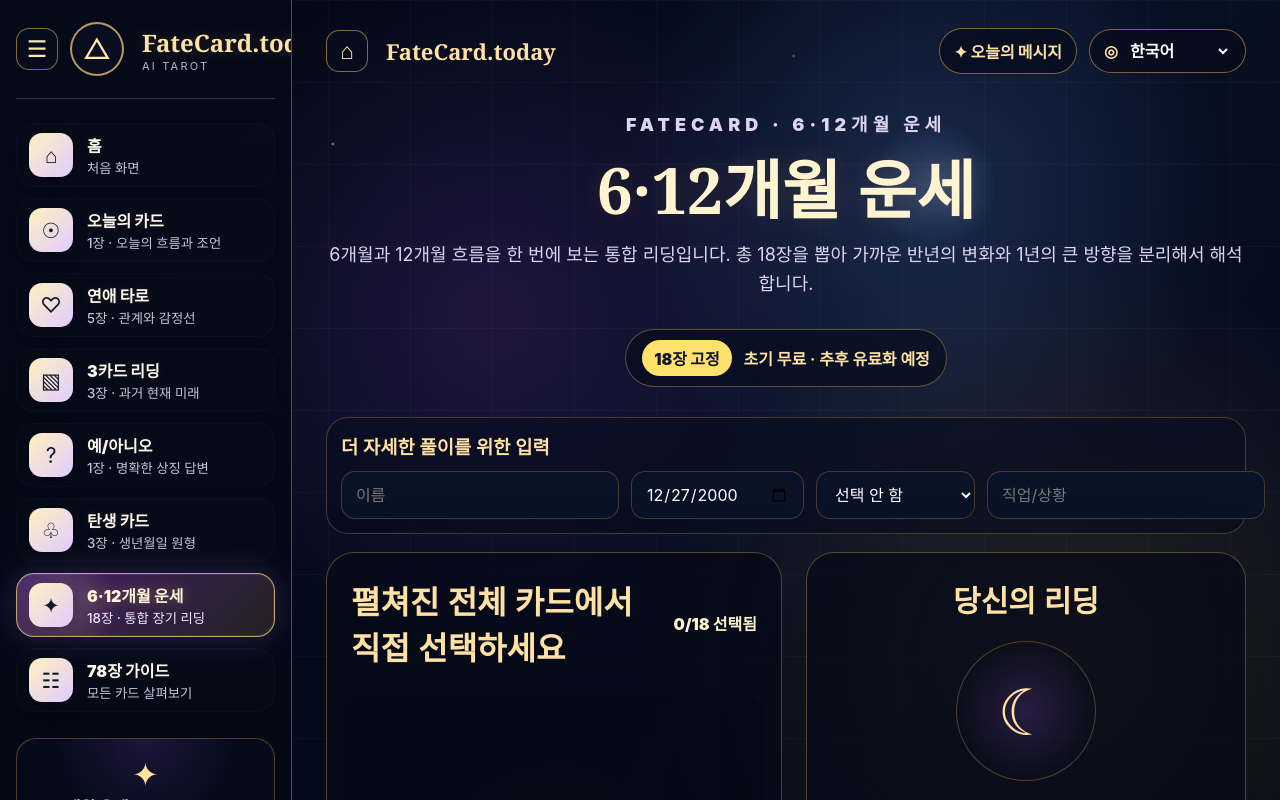
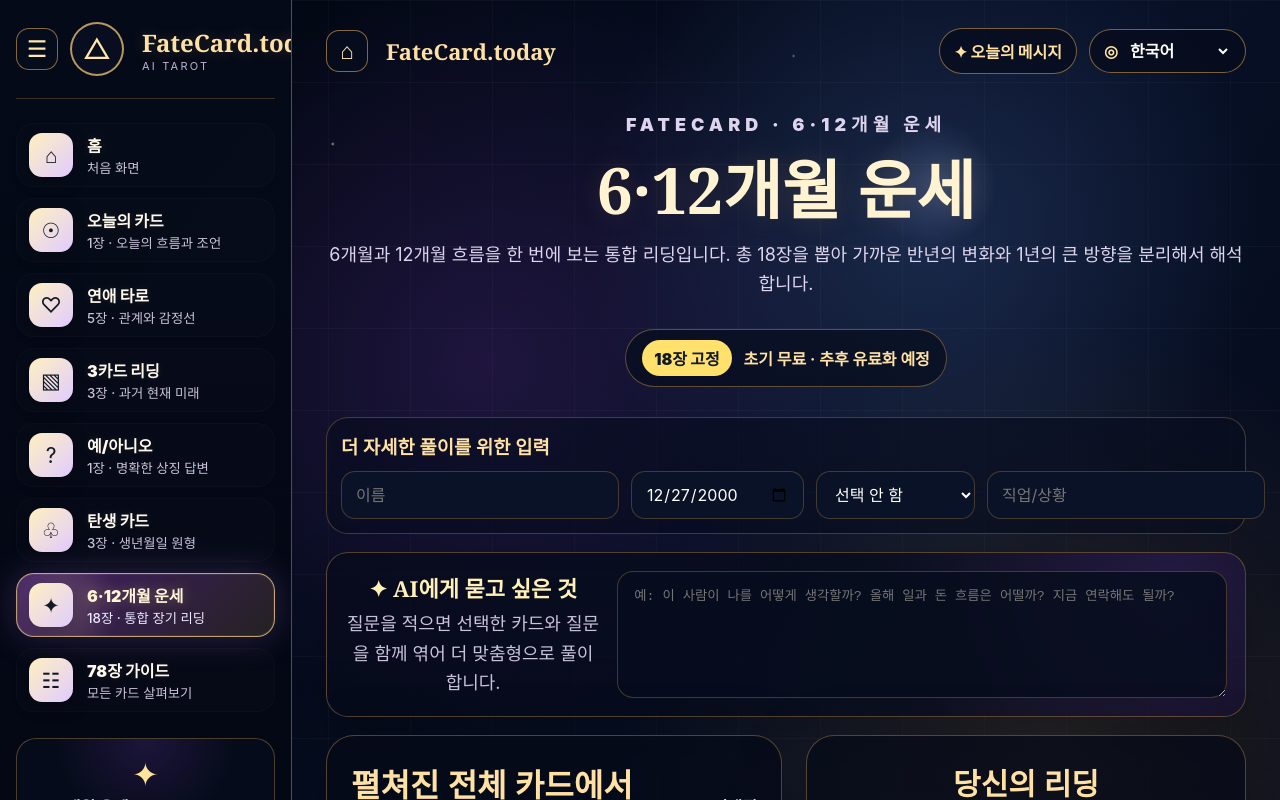
Before and after one commit to Yangjihoon1227/fatecard-today, a React (Vite) app: page / in a window 1280 px wide. Both pictures are taken after a click on the button "6·12개월 운세". Shown: the top 800 px of the page. Built offline with nearby package versions, Linux system fonts and the light colour scheme.

Commit message:
Add v27 question-aware tarot answers and card deselect UX

```diff
--- a/package.json
+++ b/package.json
@@ -1,7 +1,7 @@
 {
-  "name": "fatecard-today-v26",
+  "name": "fatecard-today-v27",
   "private": true,
-  "version": "26.0.0",
+  "version": "27.0.0",
   "type": "module",
   "scripts": {
     "dev": "node dev.cjs",
@@ -18,5 +18,5 @@
     "react-dom": "latest"
   },
   "devDependencies": {},
-  "description": "FateCard.today v26: fixed-count readings, 18-card 6/12 month reading, stronger nav, improved full-deck spread layout."
+  "description": "FateCard.today v27: card deselect/toggle UX and question-aware AI-style tarot answers."
 }
--- a/src/App.tsx
+++ b/src/App.tsx
@@ -65,7 +65,7 @@ function rwsImageUrl(cardId: string) {
 
 type Copy = {
   brand:string; brandSub:string; home:string; menu:string; fixed:string; freeNow:string; laterPaid:string;
-  landingTitle:string; landingSub:string; landingLead:string; selectFromSpread:string; tip:string; selected:string; reveal:string; reshuffle:string; reset:string; copy:string; copied:string;
+  landingTitle:string; landingSub:string; landingLead:string; selectFromSpread:string; tip:string; selected:string; reveal:string; reshuffle:string; reset:string; copy:string; copied:string; deselectHint:string; askTitle:string; askPlaceholder:string; askHelp:string; questionAnswerTitle:string;
   todayMessage:string; readingTitle:string; readingWaiting:string; aiExplainTitle:string; aiExplainText:string; cardBackNote:string; legal:string; search:string; sponsorEmail:string;
   name:string; birth:string; gender:string; job:string; genderOptions: Record<Gender,string>; start:string; homeStart:string; deckStart:string; howTitle:string; how:string[];
   requiredCards:(n:number)=>string; selectedOf:(a:number,b:number)=>string; monthsLead:string; monthsFormTitle:string;
@@ -81,7 +81,7 @@ const KO: Copy = {
   landingTitle:"FateCard.today", landingSub:"AI가 함께 해석하는 나만의 타로",
   landingLead:"리딩 종류마다 필요한 카드 수를 정해두었습니다. 펼쳐진 전체 덱에서 직접 카드를 고르고, 선택이 끝난 뒤에만 풀이가 열립니다.",
   selectFromSpread:"펼쳐진 전체 카드에서 직접 선택하세요", tip:"직감이 이끄는 카드를 고르세요. 정답은 카드보다 선택하는 순간의 마음에 더 가깝습니다.",
-  selected:"선택됨", reveal:"풀이 보기", reshuffle:"다시 섞기", reset:"선택 초기화", copy:"풀이 복사", copied:"복사됨",
+  selected:"선택됨", reveal:"풀이 보기", reshuffle:"다시 섞기", reset:"선택 초기화", copy:"풀이 복사", copied:"복사됨", deselectHint:"선택한 카드는 다시 누르면 내려놓을 수 있습니다.", askTitle:"AI에게 묻고 싶은 것", askPlaceholder:"예: 이 사람이 나를 어떻게 생각할까? 올해 일과 돈 흐름은 어떨까? 지금 연락해도 될까?", askHelp:"질문을 적으면 선택한 카드와 질문을 함께 엮어 더 맞춤형으로 풀이합니다.", questionAnswerTitle:"질문에 대한 AI 타로 답변",
   todayMessage:"오늘의 메시지", readingTitle:"당신의 리딩", readingWaiting:"필요한 카드를 모두 선택하면 여기에 풀이가 나타납니다.",
   aiExplainTitle:"AI 타로 해석이란?", aiExplainText:"AI가 카드의 의미, 선택 순서, 리딩 종류, 입력 정보를 종합하여 상징 흐름을 해석합니다. 단순 키워드가 아니라 현재 질문에 맞춰 흐름·감정·주의점·행동 방향을 정리합니다.",
   cardBackNote:"카드 뒷면은 새로 만든 오리지널 디자인입니다. 카드 앞면은 1909년 퍼블릭 도메인 계열 이미지를 기준으로 표시합니다.",
@@ -111,7 +111,7 @@ const KO: Copy = {
 const EN: Copy = {
   ...KO, home:"Home", menu:"Menu", fixed:"fixed", freeNow:"Free now", laterPaid:"Paid later",
   landingSub:"AI-assisted tarot for your own reading", landingLead:"Each reading has its own fixed card count. Pick directly from the full spread; the interpretation opens only after every required card is chosen.",
-  selectFromSpread:"Choose directly from the full spread", tip:"Pick the card your instinct pulls toward. The answer begins with attention.", selected:"selected", reveal:"Show reading", reshuffle:"Shuffle again", reset:"Reset", copy:"Copy reading", copied:"Copied",
+  selectFromSpread:"Choose directly from the full spread", tip:"Pick the card your instinct pulls toward. The answer begins with attention.", selected:"selected", reveal:"Show reading", reshuffle:"Shuffle again", reset:"Reset", copy:"Copy reading", copied:"Copied", deselectHint:"Tap a selected card again to put it back.", askTitle:"Ask AI tarot", askPlaceholder:"Example: How does this person feel about me? What should I do next? How will work and money flow this year?", askHelp:"Write your question and the reading will connect your cards to that exact concern.", questionAnswerTitle:"AI tarot answer to your question",
   todayMessage:"Today’s message", readingTitle:"Your reading", readingWaiting:"The interpretation appears here after all required cards are selected.",
   aiExplainTitle:"What is AI tarot interpretation?", aiExplainText:"AI combines card meanings, order, reading type, and personal context into a symbolic reading with flow, emotion, caution, and action guidance.",
   cardBackNote:"Card backs are original artwork. Card fronts use public-domain 1909 style tarot images.", legal:"Entertainment and self-reflection only. Not medical, legal, or financial advice.",
@@ -157,6 +157,7 @@ export default function App(){
   const [birth,setBirth]=useState(localStorage.getItem("fate-birth")||"2000-12-27");
   const [gender,setGender]=useState<Gender>((localStorage.getItem("fate-gender") as Gender)||"unset");
   const [job,setJob]=useState(localStorage.getItem("fate-job")||"");
+  const [question,setQuestion]=useState(localStorage.getItem("fate-question")||"");
   const [copied,setCopied]=useState(false);
 
   const c=UI[lang]||KO;
@@ -165,13 +166,13 @@ export default function App(){
   const selectedCards=selectedIds.map((id,i)=>makeCard(TAROT_DECK.find(x=>x.id===id)||TAROT_DECK[0],lang,`${shuffleSeed}-${id}-${i}`));
   const complete=need>0 && selectedIds.length>=need;
   const personal={name,birth,gender,job};
-  const blocks=makeReading(mode,selectedCards,c,personal,lang);
+  const blocks=makeReading(mode,selectedCards,c,personal,lang,question);
 
-  useEffect(()=>{localStorage.setItem("fate-lang",lang);localStorage.setItem("fate-name",name);localStorage.setItem("fate-birth",birth);localStorage.setItem("fate-gender",gender);localStorage.setItem("fate-job",job);},[lang,name,birth,gender,job]);
+  useEffect(()=>{localStorage.setItem("fate-lang",lang);localStorage.setItem("fate-name",name);localStorage.setItem("fate-birth",birth);localStorage.setItem("fate-gender",gender);localStorage.setItem("fate-job",job);localStorage.setItem("fate-question",question);},[lang,name,birth,gender,job,question]);
   useEffect(()=>{setSelectedIds([]);setRevealed(false);setCopied(false);},[mode,lang]);
   const go=(m:Mode)=>{setMode(m);setSelectedIds([]);setRevealed(false);setCopied(false);window.scrollTo({top:0,behavior:"smooth"});};
   const reshuffle=()=>{setShuffleSeed("seed-"+Date.now());setSelectedIds([]);setRevealed(false);setCopied(false);};
-  const choose=(id:string)=>{if(selectedIds.includes(id)||selectedIds.length>=need||revealed)return;setSelectedIds([...selectedIds,id]);};
+  const choose=(id:string)=>{if(revealed)return;if(selectedIds.includes(id)){setSelectedIds(selectedIds.filter(x=>x!==id));setCopied(false);return;}if(selectedIds.length>=need)return;setSelectedIds([...selectedIds,id]);setCopied(false);};
   const showReading=()=>{if(complete)setRevealed(true);};
   const copyReading=async()=>{await navigator.clipboard?.writeText(blocks.map(x=>`${x.title}\n${x.body}`).join("\n\n"));setCopied(true);};
 
@@ -204,7 +205,7 @@ export default function App(){
       {mode==="deck" && <Deck c={c} lang={lang}/>}
       {mode==="sponsor" && <Sponsor c={c}/>}
       {mode!=="home" && mode!=="deck" && mode!=="sponsor" &&
-        <Reading c={c} mode={mode} lang={lang} deck={deck} need={need} selectedIds={selectedIds} selectedCards={selectedCards} complete={complete} revealed={revealed} choose={choose} reshuffle={reshuffle} showReading={showReading} blocks={blocks} copyReading={copyReading} copied={copied} personal={personal} setName={setName} setBirth={setBirth} setGender={setGender} setJob={setJob}/>
+        <Reading c={c} mode={mode} lang={lang} deck={deck} need={need} selectedIds={selectedIds} selectedCards={selectedCards} complete={complete} revealed={revealed} choose={choose} reshuffle={reshuffle} showReading={showReading} blocks={blocks} copyReading={copyReading} copied={copied} personal={personal} setName={setName} setBirth={setBirth} setGender={setGender} setJob={setJob} question={question} setQuestion={setQuestion}/>
       }
       <footer>{c.legal}</footer>
     </main>
@@ -239,7 +240,7 @@ function Home({c,go}:{c:Copy;go:(m:Mode)=>void}){
   </section>
 }
 
-function Reading({c,mode,deck,need,selectedIds,selectedCards,complete,revealed,choose,reshuffle,showReading,blocks,copyReading,copied,personal,setName,setBirth,setGender,setJob}:{c:Copy;mode:Mode;lang:Lang;deck:TarotCardBase[];need:number;selectedIds:string[];selectedCards:DrawCard[];complete:boolean;revealed:boolean;choose:(id:string)=>void;reshuffle:()=>void;showReading:()=>void;blocks:ReadingBlock[];copyReading:()=>void;copied:boolean;personal:Personal;setName:(s:string)=>void;setBirth:(s:string)=>void;setGender:(g:Gender)=>void;setJob:(s:string)=>void;}){
+function Reading({c,mode,deck,need,selectedIds,selectedCards,complete,revealed,choose,reshuffle,showReading,blocks,copyReading,copied,personal,setName,setBirth,setGender,setJob,question,setQuestion}:{c:Copy;mode:Mode;lang:Lang;deck:TarotCardBase[];need:number;selectedIds:string[];selectedCards:DrawCard[];complete:boolean;revealed:boolean;choose:(id:string)=>void;reshuffle:()=>void;showReading:()=>void;blocks:ReadingBlock[];copyReading:()=>void;copied:boolean;personal:Personal;setName:(s:string)=>void;setBirth:(s:string)=>void;setGender:(g:Gender)=>void;setJob:(s:string)=>void;question:string;setQuestion:(s:string)=>void;}){
   const roles=mode==="months" ? c.monthRoles : c.roles;
   return <section className="reader">
     <div className="readerHero">
@@ -256,6 +257,10 @@ function Reading({c,mode,deck,need,selectedIds,selectedCards,complete,revealed,c
           <input value={personal.job} onChange={e=>setJob(e.target.value)} placeholder={c.job}/>
         </>}
       </div>}
+      <div className="askBox">
+        <div><h3>✦ {c.askTitle}</h3><p>{c.askHelp}</p></div>
+        <textarea value={question} onChange={e=>setQuestion(e.target.value)} placeholder={c.askPlaceholder}/>
+      </div>
     </div>
 
     <div className="readerGrid">
@@ -264,14 +269,14 @@ function Reading({c,mode,deck,need,selectedIds,selectedCards,complete,revealed,c
         <div className={`fullSpread ${mode==="months" ? "largeSpread" : ""}`}>
           {deck.map((card,i)=>{
             const order=selectedIds.indexOf(card.id)+1;
-            return <button key={card.id} onClick={()=>choose(card.id)} className={`spreadCard ${order>0?"picked":""}`} disabled={selectedIds.length>=need || order>0 || revealed} style={{"--i":i} as React.CSSProperties}>
+            return <button key={card.id} onClick={()=>choose(card.id)} className={`spreadCard ${order>0?"picked":""}`} disabled={revealed || (selectedIds.length>=need && order===0)} style={{"--i":i} as React.CSSProperties}>
               <img src={order>0 && revealed ? rwsImageUrl(card.id) : "/cards/back.svg"} alt="tarot card"/>
               {order>0 && <em>{order}</em>}
             </button>
           })}
         </div>
         <div className="actions"><button onClick={reshuffle}>↻ {c.reshuffle}</button><button className="primary" disabled={!complete} onClick={showReading}>✦ {c.reveal}</button><button disabled={!selectedIds.length} onClick={reshuffle}>⟲ {c.reset}</button></div>
-        <p className="tip">✦ TIP&nbsp; {c.tip}</p>
+        <p className="tip">✦ TIP&nbsp; {c.tip}<br/><span>{c.deselectHint}</span></p>
       </section>
 
       <aside className="readingPanel">
@@ -283,14 +288,46 @@ function Reading({c,mode,deck,need,selectedIds,selectedCards,complete,revealed,c
   </section>
 }
 
-function makeReading(mode:Mode,cards:DrawCard[],c:Copy,personal:Personal,lang:Lang):ReadingBlock[]{
+
+function injectQuestionBlock(base:ReadingBlock[], question:string, block:ReadingBlock | null):ReadingBlock[]{
+  if(!question.trim() || !block)return base;
+  if(base.length<=1)return [...base, block];
+  return [base[0], block, ...base.slice(1)];
+}
+
+function makeQuestionBlock(mode:Mode,cards:DrawCard[],c:Copy,personal:Personal,lang:Lang,question:string):ReadingBlock | null{
+  const q=question.trim();
+  if(!q)return null;
+  const ko=lang==="ko";
+  const names=cards.map(x=>x.title).join(" · ");
+  const first=cards[0];
+  const last=cards[cards.length-1] || first;
+  const who=personal.name ? `${personal.name}님` : "당신";
+  if(ko){
+    const modeTone=mode==="love" ? "관계와 감정의 흐름" : mode==="yesno" ? "선택의 방향성" : mode==="months" ? "장기 흐름과 현실 계획" : mode==="birth" ? "타고난 성향과 현재 선택" : "오늘의 흐름";
+    return {
+      icon:"✦",
+      title:c.questionAnswerTitle,
+      body:`질문 “${q}”에 대해 카드들은 ${modeTone}을 중심으로 답하고 있습니다. 핵심 카드는 ${first.title}이고, 전체 흐름은 ${names} 순서로 이어집니다. 첫 카드는 질문의 출발점이 이미 마음속에서 분명해지고 있음을 보여주며, 마지막 카드 ${last.title}는 지금 당장 결론을 재촉하기보다 선택 후의 책임과 현실적인 결과를 함께 보라고 말합니다. 지금 가장 중요한 것은 감정적으로 원하는 답을 끌어내는 것이 아니라, 카드가 반복해서 보여주는 패턴을 기준으로 행동을 정리하는 것입니다. 질문이 사람과 관계된 문제라면 상대의 말 한마디보다 반복되는 태도를 보세요. 질문이 일·돈·미래와 관련된 문제라면 큰 운보다 실행 가능한 기준, 비용, 시간표를 먼저 확인해야 합니다. 결론적으로 이 질문의 답은 “가능성은 있지만 조건을 정리해야 한다”에 가깝고, 오늘 바로 할 일은 ${first.mission}`
+    };
+  }
+  return {
+    icon:"✦",
+    title:c.questionAnswerTitle,
+    body:`For your question “${q}”, the cards answer through ${names}. The first card, ${first.title}, shows the core tension; the final card, ${last.title}, shows what must be handled after the choice. This does not promise a fixed outcome. It points to a practical direction: clarify the condition, watch repeated behavior, and choose the next action you can actually control. Immediate guidance: ${first.mission}`
+  };
+}
+
+function makeReading(mode:Mode,cards:DrawCard[],c:Copy,personal:Personal,lang:Lang,question:string):ReadingBlock[]{
   if(!cards.length)return[];
   const ko=lang==="ko";
   const names=cards.map(x=>x.title).join(" · ");
   const first=cards[0];
+  const qBlock=makeQuestionBlock(mode,cards,c,personal,lang,question);
+
   if(mode==="yesno"){
     const yes=first.orientation==="upright";
-    return ko ? [
+    const base = ko ? [
       {icon:"◇",title:c.sections.answer,body:`${yes?"YES 쪽으로 기울어 있습니다. 단, 이것은 무조건적인 허락이 아니라 지금 흐름이 열려 있다는 신호에 가깝습니다.":"NO 또는 보류 쪽으로 기울어 있습니다. 지금은 밀어붙이기보다 조건을 정리하고 타이밍을 다시 보는 편이 낫습니다."} ${first.aura}`},
       {icon:"✦",title:c.sections.advice,body:`${first.mission} 질문이 사람의 마음과 관련되어 있다면 상대의 속도와 경계를 존중하는 것이 핵심입니다.`},
       {icon:"⚠",title:c.sections.caution,body:`${first.warning} 카드가 주는 답을 확정 예언으로 받아들이기보다, 지금 선택에서 조심해야 할 방향으로 읽는 것이 안전합니다.`}
@@ -299,12 +336,14 @@ function makeReading(mode:Mode,cards:DrawCard[],c:Copy,personal:Personal,lang:La
       {icon:"✦",title:c.sections.advice,body:`${first.mission} Respect timing and boundaries, especially if the question involves another person.`},
       {icon:"⚠",title:c.sections.caution,body:`${first.warning} Treat this as guidance, not certainty.`}
     ];
+    return injectQuestionBlock(base,question,qBlock);
   }
+
   if(mode==="months"){
     const monthLine=(start:number,end:number)=>cards.slice(start,end).map((card,i)=>`${c.monthRoles[start+i]}: ${card.title} — ${card.aura}`).join(" / ");
     const who=personal.name ? `${personal.name}님` : "당신";
     const jobText=personal.job ? ` 현재 직업/상황으로 입력한 “${personal.job}”의 흐름까지 함께 보면,` : "";
-    return ko ? [
+    const base = ko ? [
       {icon:"✦",title:c.sections.summary,body:`${who}의 6·12개월 통합 리딩은 총 18장의 카드(${names})를 기준으로 읽습니다.${jobText} 가까운 6개월은 현재 습관과 선택이 현실로 드러나는 구간이고, 이후 12개월 흐름은 방향 전환과 장기적 결과가 천천히 굳어지는 구간으로 보입니다. 이 리딩에서 중요한 핵심은 “무엇을 기다릴 것인가”보다 “어떤 기준으로 선택을 반복할 것인가”입니다.`},
       {icon:"☽",title:c.sections.six,body:`앞으로 6개월은 ${monthLine(0,6)}. 이 구간은 빠른 대박보다 정리, 관계 조율, 생활 리듬 회복, 실질적인 준비가 중요합니다. 특히 초반 1~2개월은 마음이 앞서기 쉽고, 3~4개월차에는 현실적인 조건을 확인하게 되며, 5~6개월차에는 지금까지 미뤄둔 결정이 형태를 갖추기 시작합니다. 급하게 결론을 내리기보다 매달 하나의 기준을 세워 행동하는 편이 더 유리합니다.`},
       {icon:"◎",title:c.sections.twelve,body:`7개월차부터 12개월차는 ${monthLine(6,12)}. 후반 흐름은 단순 유지가 아니라 선택의 결과를 검증하는 시기입니다. 이때는 주변 사람의 말보다 실제로 반복해서 나타나는 신호를 봐야 합니다. 좋은 기회처럼 보여도 체력, 돈, 인간관계 비용을 같이 계산해야 하며, 반대로 작아 보이는 기회라도 장기적으로 반복 가능하면 잡을 가치가 있습니다.`},
@@ -323,9 +362,11 @@ function makeReading(mode:Mode,cards:DrawCard[],c:Copy,personal:Personal,lang:La
       {icon:"♧",title:c.sections.health,body:`Health theme: ${cards[15]?.title || first.title}. Energy management affects judgment.`},
       {icon:"✹",title:c.sections.action,body:`Opportunity: ${cards[16]?.title || first.title}. Caution: ${cards[17]?.title || first.title}. Choose one monthly action, one 6-month result, and one 12-month habit.`}
     ];
+    return injectQuestionBlock(base,question,qBlock);
   }
+
   if(mode==="birth"){
-    return ko ? [
+    const base = ko ? [
       {icon:"✶",title:c.sections.summary,body:`생년월일 ${personal.birth}와 선택된 카드(${names})는 당신이 반복해서 끌리는 삶의 주제와 선택 패턴을 보여줍니다. 장점은 분명하지만, 익숙한 방식으로만 문제를 풀려고 할 때 흐름이 좁아질 수 있습니다.`},
       {icon:"☽",title:c.sections.flow,body:"이 리딩은 타고난 성향을 고정된 운명으로 단정하지 않습니다. 지금 어떤 태도를 선택할 때 더 자연스럽게 힘이 붙는지, 반대로 어디서 에너지가 새는지를 보여주는 상징 지도에 가깝습니다."},
       {icon:"✦",title:c.sections.advice,body:`가장 먼저 적용할 조언은 ${first.mission} 입니다. 거창한 변화보다 오늘의 작은 선택 하나가 원형을 현실로 끌어내는 출발점입니다.`}
@@ -334,8 +375,10 @@ function makeReading(mode:Mode,cards:DrawCard[],c:Copy,personal:Personal,lang:La
       {icon:"☽",title:c.sections.flow,body:"This is a symbolic map, not a fixed destiny."},
       {icon:"✦",title:c.sections.advice,body:`First advice: ${first.mission}`}
     ];
+    return injectQuestionBlock(base,question,qBlock);
   }
-  return ko ? [
+
+  const base = ko ? [
     {icon:"♡",title:mode==="love"?c.sections.flow:c.sections.summary,body:`선택된 카드(${names})는 지금 상황이 단순한 호불호보다 흐름과 타이밍의 문제에 가깝다는 것을 보여줍니다. 첫 카드는 현재의 기본 에너지, 다음 카드는 상대나 환경의 반응, 이후 카드는 앞으로 열릴 가능성을 말합니다. 관계 문제라면 “누가 더 좋아하느냐”보다 서로가 같은 속도로 움직이고 있는지가 더 중요합니다.`},
     {icon:"☽",title:c.sections.emotion,body:"감정선은 겉으로 보이는 말보다 천천히 움직입니다. 한쪽은 이미 마음속에서 정리를 시작했지만, 다른 쪽은 아직 현실적인 확신이나 명분을 기다릴 수 있습니다. 시험하듯 확인하려 하기보다 작고 분명한 표현으로 오해를 줄이는 쪽이 낫습니다."},
     {icon:"✦",title:c.sections.advice,body:`오늘의 조언은 ${first.mission} 카드가 좋다/나쁘다로 단정하기보다, 지금 내가 통제할 수 있는 행동 하나를 고르는 것이 핵심입니다. 연락, 대화, 결정, 거리두기 중 무엇을 선택하든 감정적인 반응보다 일관성이 더 중요합니다.`},
@@ -346,6 +389,7 @@ function makeReading(mode:Mode,cards:DrawCard[],c:Copy,personal:Personal,lang:La
     {icon:"✦",title:c.sections.advice,body:`Advice: ${first.mission}`},
     {icon:"⚠",title:c.sections.caution,body:`Caution: ${first.warning}`}
   ];
+  return injectQuestionBlock(base,question,qBlock);
 }
 
 function Deck({c,lang}:{c:Copy;lang:Lang}){
--- a/src/styles.css
+++ b/src/styles.css
@@ -724,3 +724,81 @@ footer{
   .actions{grid-template-columns:1fr}
   .deckGrid{grid-template-columns:repeat(auto-fill,minmax(140px,1fr))}
 }
+
+
+/* v27: question-aware reading + card deselect UX */
+.askBox{
+  max-width: 1040px;
+  margin: 18px auto 0;
+  padding: 18px;
+  display: grid;
+  grid-template-columns: minmax(220px,.42fr) minmax(320px,1fr);
+  gap: 16px;
+  align-items: stretch;
+  border: 1px solid rgba(214,162,79,.36);
+  border-radius: 22px;
+  background:
+    radial-gradient(circle at 92% 14%, rgba(168,85,247,.16), transparent 34%),
+    rgba(7,12,28,.74);
+  box-shadow: 0 22px 54px rgba(0,0,0,.24);
+}
+.askBox h3{
+  margin: 0 0 6px;
+  color: var(--gold2);
+  font-family: Georgia, serif;
+  font-size: 22px;
+}
+.askBox p{
+  margin: 0;
+  color: var(--muted);
+  line-height: 1.65;
+}
+.askBox textarea{
+  width: 100%;
+  min-height: 112px;
+  resize: vertical;
+  border: 1px solid rgba(214,162,79,.30);
+  border-radius: 16px;
+  background: rgba(8,14,30,.84);
+  color: #fff;
+  padding: 14px 16px;
+  line-height: 1.65;
+  outline: none;
+}
+.askBox textarea:focus{
+  border-color: rgba(192,132,252,.82);
+  box-shadow: 0 0 0 3px rgba(168,85,247,.16), 0 0 28px rgba(168,85,247,.22);
+}
+.spreadCard.picked:not(:disabled){
+  cursor: pointer;
+}
+.spreadCard.picked:not(:disabled)::after{
+  content: "다시 누르면 취소";
+  position: absolute;
+  left: 50%;
+  top: -42px;
+  transform: translateX(-50%);
+  min-width: 98px;
+  padding: 6px 9px;
+  border-radius: 999px;
+  border: 1px solid rgba(214,162,79,.42);
+  background: rgba(7,12,28,.92);
+  color: #ffe8ad;
+  font-size: 11px;
+  opacity: 0;
+  pointer-events: none;
+  transition: opacity .16s ease, transform .16s ease;
+  white-space: nowrap;
+}
+.spreadCard.picked:hover::after{
+  opacity: 1;
+  transform: translateX(-50%) translateY(-4px);
+}
+.tip span{
+  color: #e7c06f;
+}
+@media(max-width:820px){
+  .askBox{
+    grid-template-columns: 1fr;
+  }
+}
```
Also changed, not shown: 2 other files (tests, documents, lock files or other folders).
